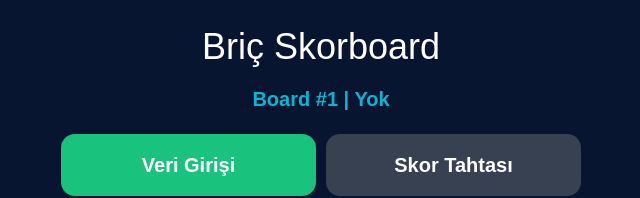
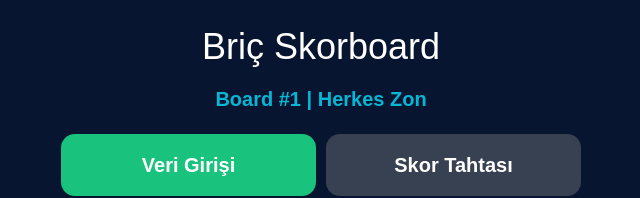
Before and after one commit to ederinoz/bric-skor, a React (Vite) app: page / in a window 1280 px wide. Shown: the top 198 px of the page, without its empty margins (319-959 px from the left). Built offline with nearby package versions, Linux system fonts and the light colour scheme.

Commit message:
Refactor otomatikZon function for simplified logic

```diff
--- a/src/App.jsx
+++ b/src/App.jsx
@@ -2,30 +2,18 @@ import { useState, useEffect } from "react";
 
 export default function App() {
 
-  // =========================
-  // OTOMATİK ZON MOTORU
-  // =========================
+  // ==========================================
+  // ERGUN BEY'İN GÜNEY MERKEZLİ ŞAŞMAZ ZON MOTORU
+  // 1: Herkes, 2: Onlar, 3: Biz, 4: Hiç Kimse
+  // ==========================================
   function otomatikZon(board) {
-    const dongu = ((board - 1) % 16) + 1;
-    const tablo = {
-      1: "Yok",
-      2: "Biz Zon",
-      3: "Onlar Zon",
-      4: "Herkes Zon",
-      5: "Biz Zon",
-      6: "Onlar Zon",
-      7: "Herkes Zon",
-      8: "Yok",
-      9: "Onlar Zon",
-      10: "Herkes Zon",
-      11: "Yok",
-      12: "Biz Zon",
-      13: "Herkes Zon",
-      14: "Yok",
-      15: "Biz Zon",
-      16: "Onlar Zon",
-    };
-    return tablo[dongu];
+    const dongu = (board - 1) % 4; // 0, 1, 2, 3 şeklinde döner
+
+    if (dongu === 0) return "Herkes Zon";
+    if (dongu === 1) return "Onlar Zon";
+    if (dongu === 2) return "Biz Zon";
+    if (dongu === 3) return "Hiç Kimse";
+    return "Hiç Kimse";
   }
 
   // =========================
```
